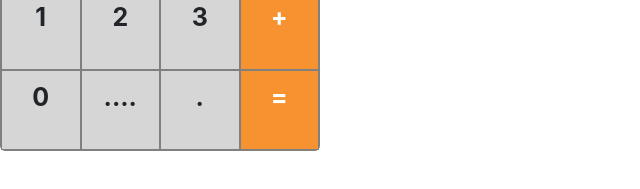
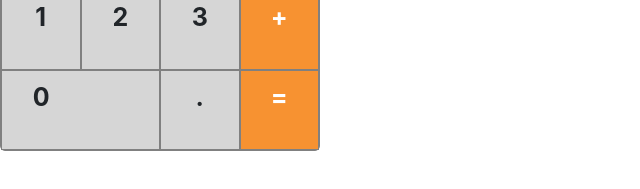
Before and after one commit to Gavaskar0543/React-Calculator, a React (Create React App) app in the folder calculator/: page / in a window 1280 px wide. Shown: the part 371-560 px from the top of the page, without its empty margins (0-640 px from the left). Built offline with nearby package versions, Linux system fonts and the light colour scheme.

Commit message:
zero and nonzero  setting ui

```diff
--- a/calculator/src/Components/App.js
+++ b/calculator/src/Components/App.js
@@ -77,11 +77,11 @@ function App() {
      <div className={Styles.orangeBtn}>
       +
      </div>
-     <div>
+     <div className={Styles.zero}>
       0
      </div>
-     <div>
-      ....
+     <div className={Styles.nonZero}>
+
      </div>
      <div>
       .
--- a/calculator/src/Styles/App.module.css
+++ b/calculator/src/Styles/App.module.css
@@ -58,3 +58,9 @@
     color:white;
     background-color: rgb(247,146,49) !important;
 }
+.zero{
+    border-right:none !important;
+}
+.nonZero{
+    border-left:none !important;
+}
```
